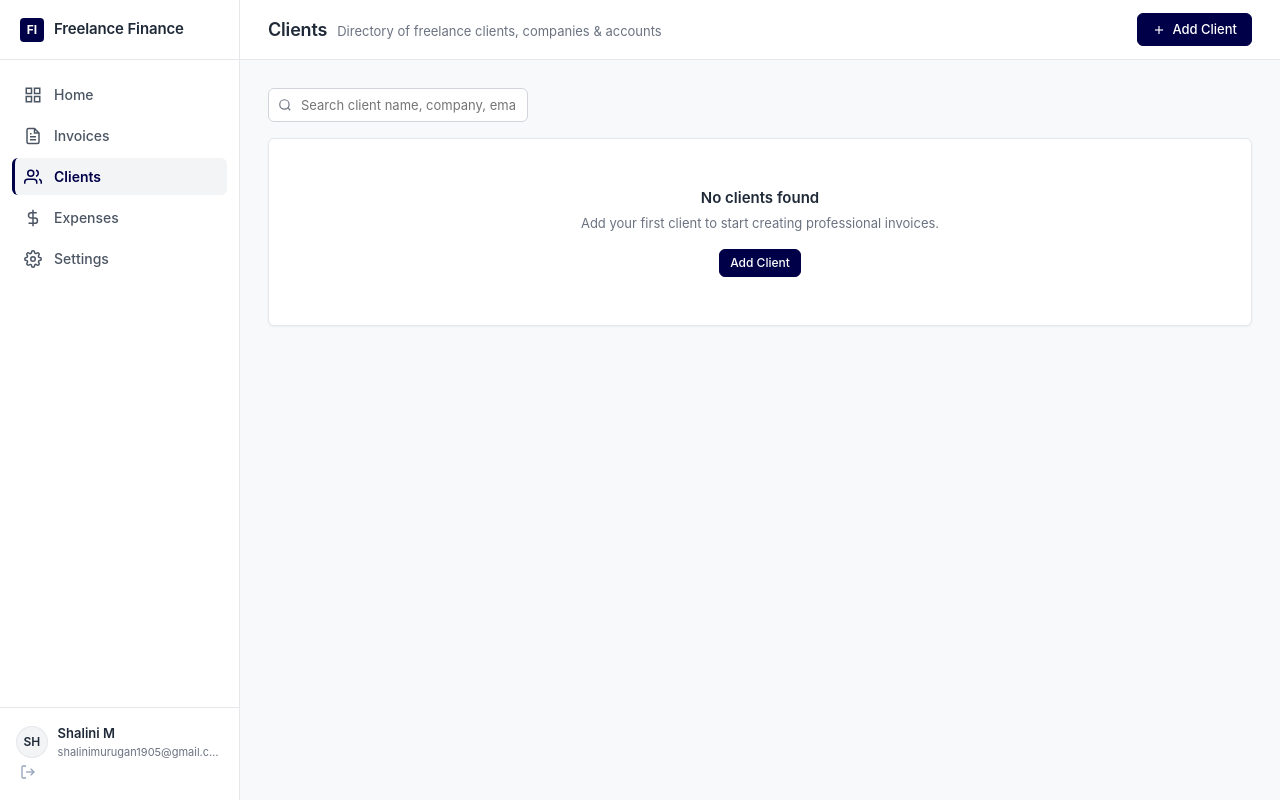
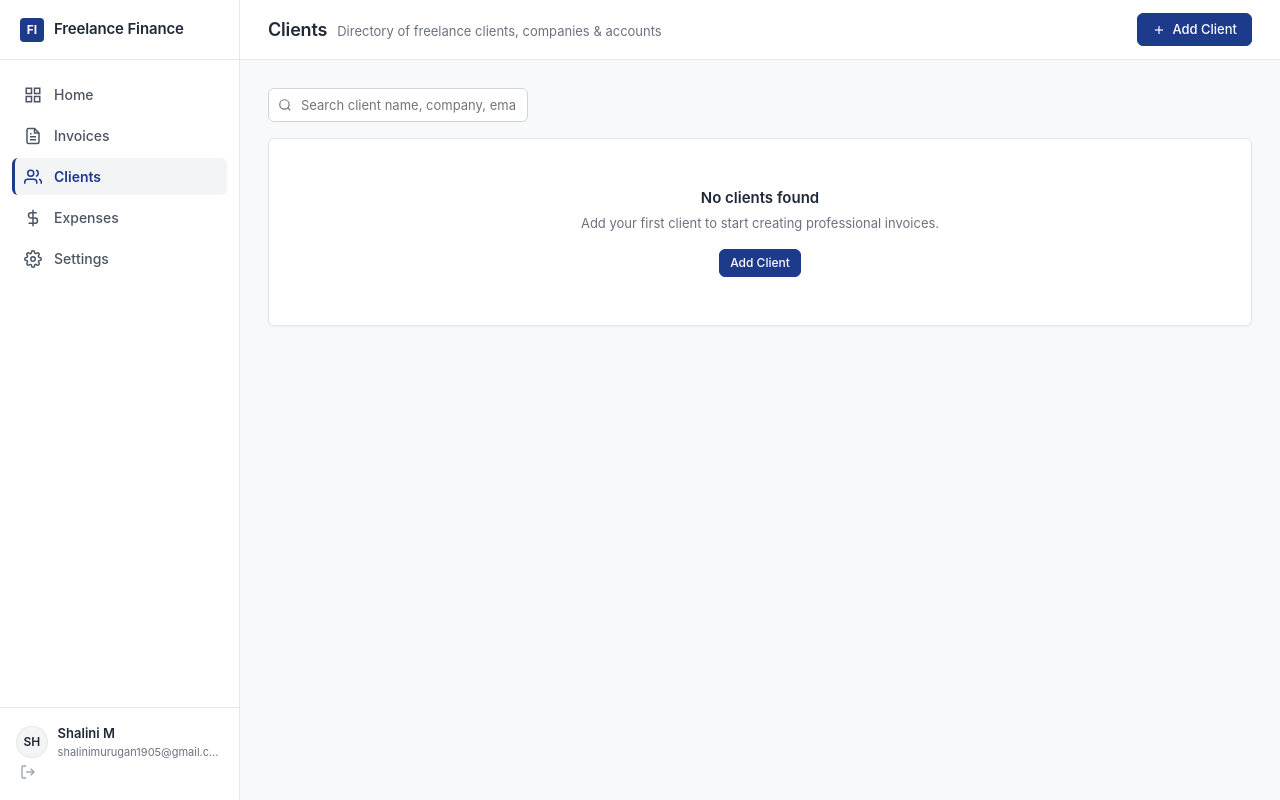
Before and after one commit to kesavan100/simple-freelance-invoice-generator, a Flask app: page /clients/ in a window 1280 px wide. Run offline with Flask 3, Linux system fonts and the light colour scheme; the visitor is signed in with stand-in values (Sample User, id 1); data comes from the database, SQL or seed files in the repository; data that the repository does not hold is empty.

Commit message:
Update UI color scheme to Modern SaaS Blue

```diff
--- a/app/static/css/main.css
+++ b/app/static/css/main.css
@@ -21,11 +21,11 @@
   --text-muted: #6B7280;
   --text-inverse: #FFFFFF;
 
-  /* Primary Brand (Cognizant Blue) */
-  --brand-primary: #000048;
-  --brand-primary-hover: #000030;
-  --brand-accent: #0033A0;
-  --brand-accent-hover: #002277;
+  /* Primary Brand (Modern SaaS Blue) */
+  --brand-primary: #1E3A8A;
+  --brand-primary-hover: #1E40AF;
+  --brand-accent: #2563EB;
+  --brand-accent-hover: #1D4ED8;
 
   /* Semantic Status Colors */
   --status-paid-bg: #ECFDF5;
```
